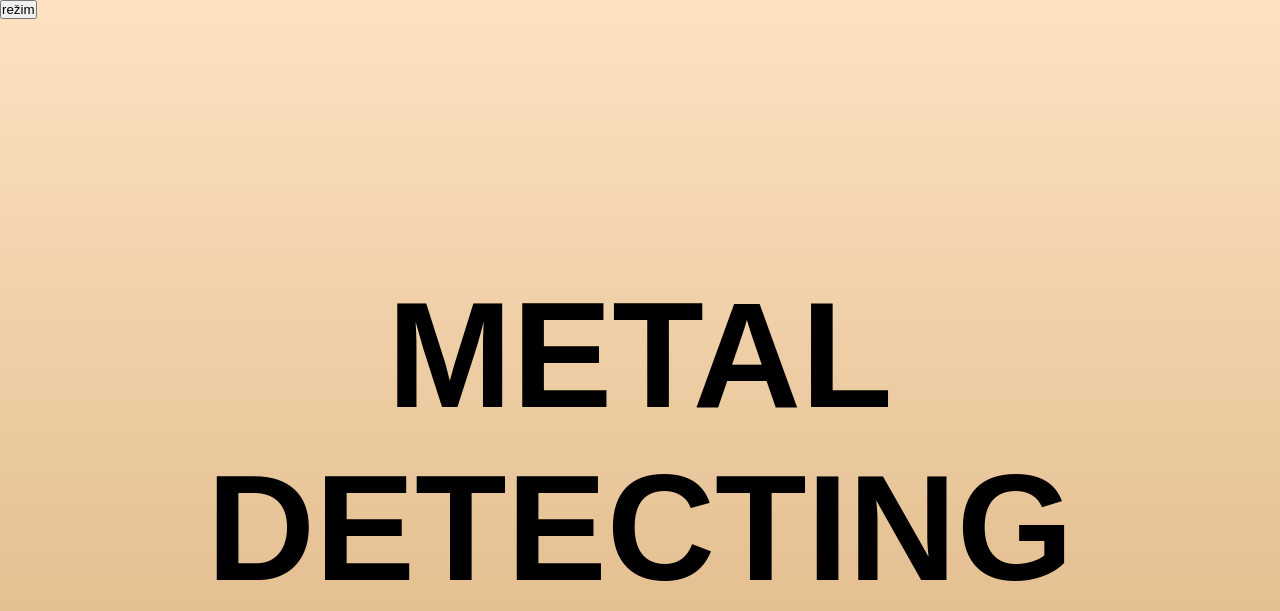
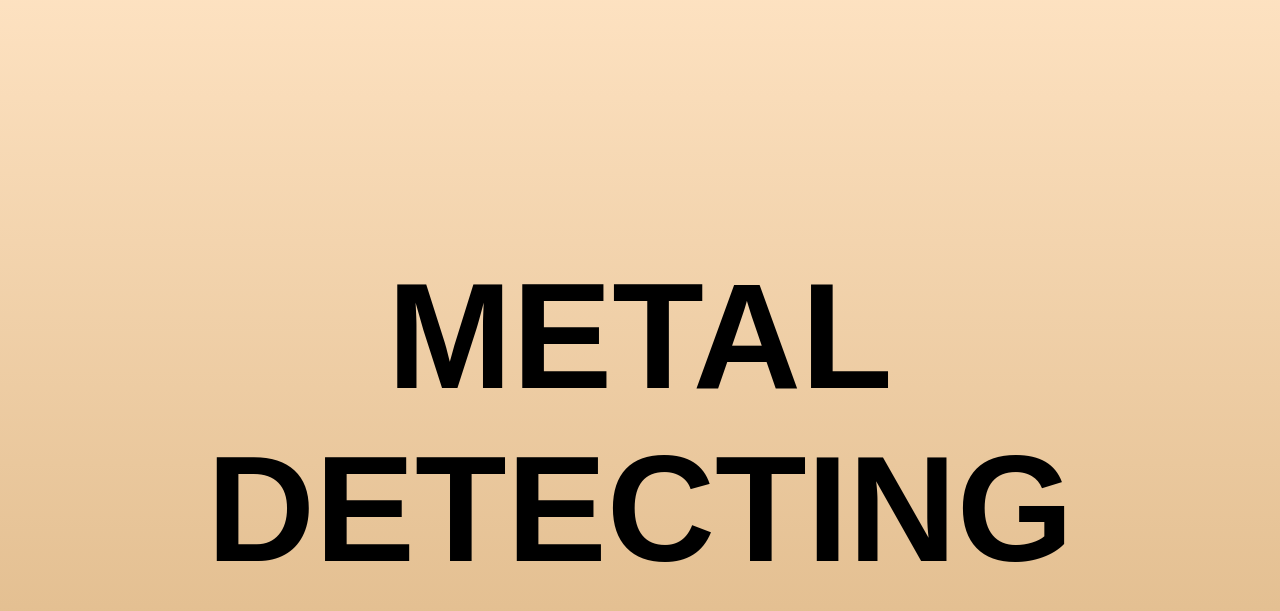
Before and after one commit to Datlik/Hledaci-pokladu, a Flask app: page / in a window 1280 px wide. Shown: the part 48-659 px from the top of the page. Run offline with Flask 3, Linux system fonts and the light colour scheme.

Commit message:
režim delete
delete režim

```diff
--- a/app/templates/index.html
+++ b/app/templates/index.html
@@ -18,7 +18,6 @@
                 <li><a href="{{url_for('auth.prihlaseni')}}">Přihlásit</a></li>
             </ul>
         </nav>
-        <button id="theme-toggle">režim</button>
     <script src="{{ url_for('static', filename='script.js') }}"></script>
 
         {% with messages = get_flashed_messages() %}
```
